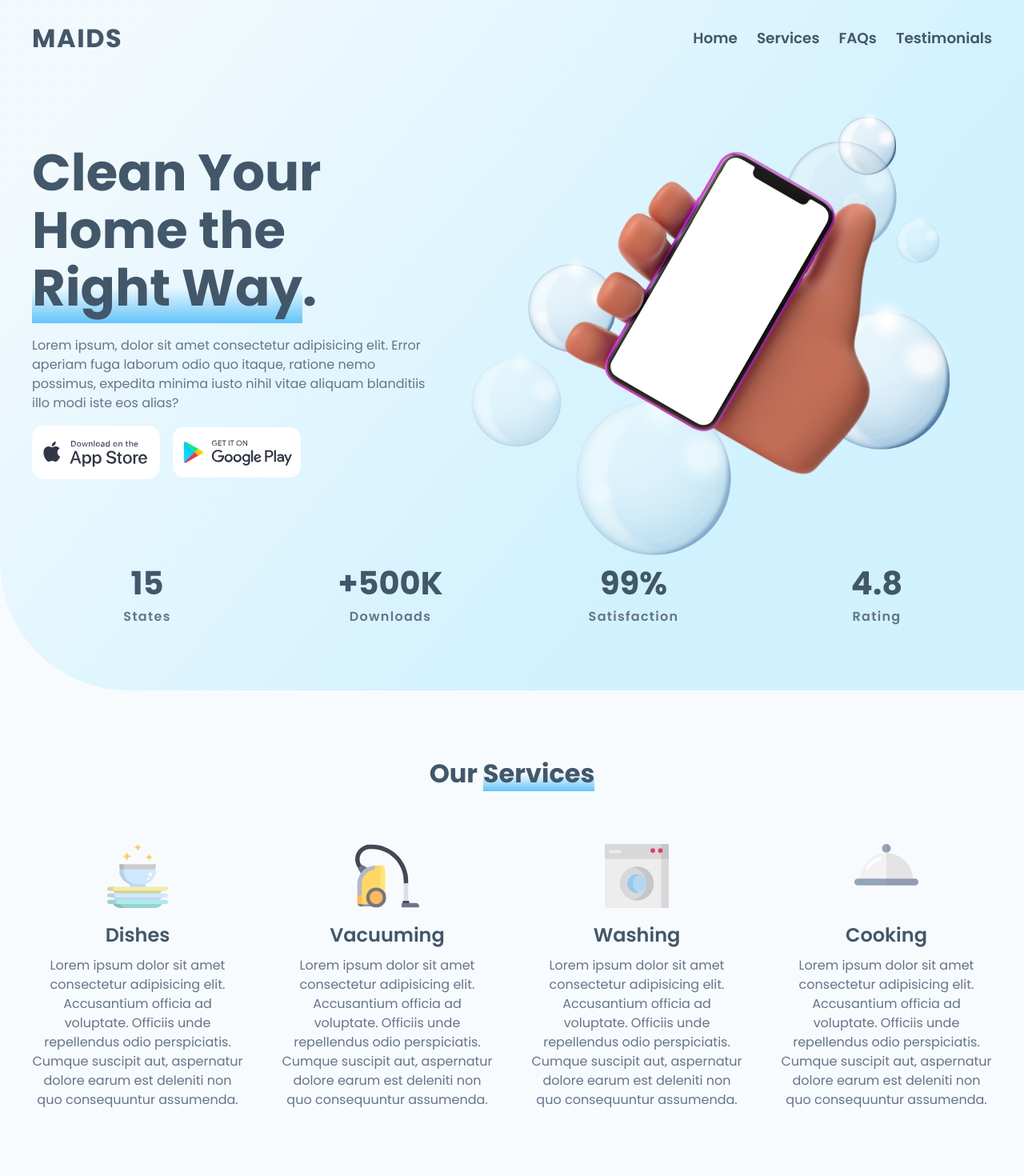
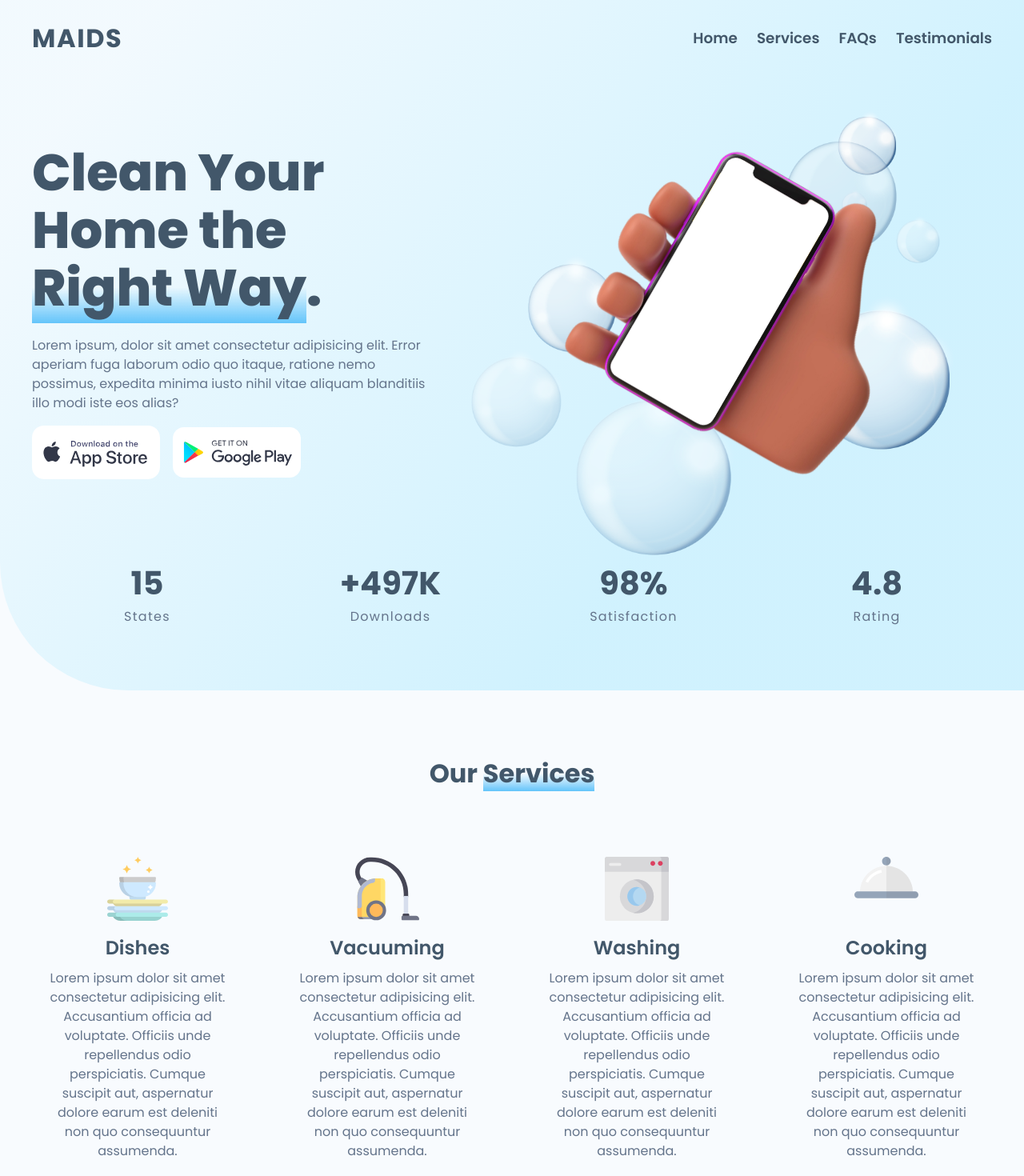
Before and after one commit to OthmanAhmed7/maids, a Next.js app: page / in a window 1280 px wide. Shown: the top 1470 px of the page at 80% size. Built offline with nearby package versions, Linux system fonts and the light colour scheme.

Commit message:
Add files via upload

```diff
--- a/components/Accordion.jsx
+++ b/components/Accordion.jsx
@@ -13,7 +13,11 @@ const Accordion = (props) => {
 
   return (
     <div>
-      <div className="max-w-[300px] md:max-w-[500px] lg:max-w-[800px] xl:px-0">
+      <div
+        data-aos="fade-right"
+        data-aos-duration="700"
+        className="max-w-[300px] md:max-w-[500px] lg:max-w-[800px] xl:px-0"
+      >
         <div
           className="flex items-center justify-between my-[1rem] cursor-pointer"
           onClick={toggle}
--- a/components/Faqs.jsx
+++ b/components/Faqs.jsx
@@ -14,6 +14,7 @@ const Faqs = () => {
             {paragraph.map((index) => (
               <Accordion
                 key={index}
+                duration={index}
                 answer={index.answer}
                 question={index.question}
                 toggle_faq={index.toggle_faq}
--- a/components/Header.jsx
+++ b/components/Header.jsx
@@ -33,16 +33,24 @@ const Header = () => {
         <nav className="hidden lg:block">
           <ul className="flex items-center gap-[1.5rem] text-[1.15rem] font-[600] text-main-font">
             <li>
-              <Link href="#home">Home</Link>
+              <Link href="#home" className="hover:underline">
+                Home
+              </Link>
             </li>
             <li>
-              <Link href="#service">Services</Link>
+              <Link href="#service" className="hover:underline">
+                Services
+              </Link>
             </li>
             <li>
-              <Link href="#faq">FAQs</Link>
+              <Link href="#faq" className="hover:underline">
+                FAQs
+              </Link>
             </li>
             <li>
-              <Link href="#testimonial">Testimonials</Link>
+              <Link href="#testimonial" className="hover:underline">
+                Testimonials
+              </Link>
             </li>
           </ul>
         </nav>
@@ -58,7 +66,7 @@ const Header = () => {
       </div>
 
       {toggle && (
-        <div className="fixed right-0 top-0 pt-[6rem] pr-[5rem] pl-[1rem] shadow-xl bg-white h-[100vh] w-[50%] z-[80]">
+        <div className="fixed right-0 top-0 pt-[6rem] pr-[5rem] pl-[1rem] shadow-xl bg-gradient h-[100vh] w-[50%] z-[80]">
           <nav>
             <ul className=" text-[1.5rem] font-[600] text-main-font">
               <li className="mb-[1rem]">
--- a/components/Hero.jsx
+++ b/components/Hero.jsx
@@ -1,16 +1,32 @@
-import React from "react";
+"use client";
+
+import React, { useEffect } from "react";
 import Image from "next/image";
+import Aos from "aos";
+import "aos/dist/aos.css";
 
 const Hero = () => {
+  useEffect(() => {
+    Aos.init();
+  });
   return (
     <section>
       <div className="max-w-[1200px] mx-auto flex items-center justify-between pb-[3rem] pt-[2rem] flex-col md:flex-row px-[2rem] xl:px-0">
         <div>
-          <h1 className="text-[3.4rem] md:text-[3rem] md:leading-[3.5rem] lg:text-[4rem] max-w-[650px] font-[700] text-main-font lg:leading-[4.5rem] mb-[1.5rem]">
+          <h1
+            data-aos="fade-down"
+            data-aos-duration="1300"
+            className="text-[3.4rem] md:text-[3rem] md:leading-[3.5rem] lg:text-[4rem] max-w-[650px] font-[800] text-main-font lg:leading-[4.5rem] mb-[1.5rem]"
+          >
             Clean Your Home the <span className="highlight">Right Way</span>.
           </h1>
 
-          <p className="text-slate-500 max-w-[600px] mb-[1rem]">
+          <p
+            data-aos="fade-up"
+            data-aos-duration="1300"
+            data-aos-delay="200"
+            className="text-slate-500 max-w-[600px] mb-[1rem]"
+          >
             Lorem ipsum, dolor sit amet consectetur adipisicing elit. Error
             aperiam fuga laborum odio quo itaque, ratione nemo possimus,
             expedita minima iusto nihil vitae aliquam blanditiis illo modi iste
@@ -24,6 +40,7 @@ const Hero = () => {
                 width={160}
                 height={160}
                 alt="app store image"
+                className="transition duration-300 ease-in-out hover:scale-110"
               />
             </button>
 
@@ -33,6 +50,7 @@ const Hero = () => {
                 width={160}
                 height={160}
                 alt="google play image"
+                className="transition duration-300 ease-in-out hover:scale-110"
               />
             </button>
           </div>
@@ -48,6 +66,8 @@ const Hero = () => {
           />
 
           <Image
+            data-aos="zoom-in"
+            data-aos-duration="1300"
             src="/img/bubble.png"
             width={700}
             height={700}
--- a/components/Numbers.jsx
+++ b/components/Numbers.jsx
@@ -1,48 +1,70 @@
 "use client";
 
-import React from "react";
+import React, { useState } from "react";
 import CountUp from "react-countup";
+import ScrollTrigger from "react-scroll-trigger";
 
 const Numbers = () => {
+  const [counterTrigger, setCounterTrigger] = useState(false);
+
   return (
     <section>
+      <ScrollTrigger
+        onEnter={() => setCounterTrigger(true)}
+        onExit={() => setCounterTrigger(false)}
+      >
         <div className="max-w-[1200px] mx-auto grid grid-cols-2 md:grid-cols-4 gap-[1rem] items-center justify-around pb-[5rem]">
           <div className="flex flex-col items-center">
+            {counterTrigger && (
               <h1 className="text-[2.5rem] font-[700] text-main-font">
-            <CountUp start={0} end={15}></CountUp>
+                <CountUp duration={4} start={0} end={15}></CountUp>
               </h1>
-          <h1 className="font-[600] text-slate-500 tracking-[.08rem]">
+            )}
+            <h1 className="font-[500] text-slate-500 tracking-[.08rem]">
               States
             </h1>
           </div>
 
           <div className="flex flex-col items-center">
+            {counterTrigger && (
               <h1 className="text-[2.5rem] font-[700] text-main-font">
-            +<CountUp start={0} end={500}></CountUp>K
+                +<CountUp duration={4} start={0} end={500}></CountUp>K
               </h1>
-          <h1 className="font-[600] text-slate-500 tracking-[.08rem]">
+            )}
+            <h1 className="font-[500] text-slate-500 tracking-[.08rem]">
               Downloads
             </h1>
           </div>
 
           <div className="flex flex-col items-center">
+            {counterTrigger && (
               <h1 className="text-[2.5rem] font-[700] text-main-font">
-            <CountUp start={0} end={99}></CountUp>%
+                <CountUp duration={4} start={0} end={99}></CountUp>%
               </h1>
-          <h1 className="font-[600] text-slate-500 tracking-[.08rem]">
+            )}
+            <h1 className="font-[500] text-slate-500 tracking-[.08rem]">
               Satisfaction
             </h1>
           </div>
 
           <div className="flex flex-col items-center">
+            {counterTrigger && (
               <h1 className="text-[2.5rem] font-[700] text-main-font">
-            <CountUp start={0} end={4.8} decimal="." decimals={1}></CountUp>
+                <CountUp
+                  duration={4}
+                  start={0}
+                  end={4.8}
+                  decimal="."
+                  decimals={1}
+                ></CountUp>
               </h1>
-          <h1 className="font-[600] text-slate-500 tracking-[.08rem]">
+            )}
+            <h1 className="font-[500] text-slate-500 tracking-[.08rem]">
               Rating
             </h1>
           </div>
         </div>
+      </ScrollTrigger>
     </section>
   );
 };
--- a/components/Services.jsx
+++ b/components/Services.jsx
@@ -10,7 +10,7 @@ const Services = () => {
         </h1>
 
         <div className="grid grid-cols-1 md:grid-cols-2 lg:grid-cols-4 items-center justify-between gap-[3rem] mt-[4rem]">
-          <div className="flex flex-col items-center max-w-[265px]">
+          <div className="flex flex-col items-center max-w-[265px] hover:shadow-lg p-[1rem] rounded-[.8rem] transition ease-in-out duration-500 hover:scale-110">
             <Image src="/img/dishes.svg" width={80} height={80} alt="dishes" />
 
             <h1 className="mt-[1rem] text-[1.5rem] font-[600] text-main-font">
@@ -25,7 +25,7 @@ const Services = () => {
             </p>
           </div>
 
-          <div className="flex flex-col items-center max-w-[265px]">
+          <div className="flex flex-col items-center max-w-[265px] hover:shadow-lg p-[1rem] rounded-[.8rem] transition ease-in-out duration-500 hover:scale-110">
             <Image src="/img/vacuum.svg" width={80} height={80} alt="vacuum" />
 
             <h1 className="mt-[1rem] text-[1.5rem] font-[600] text-main-font">
@@ -40,7 +40,7 @@ const Services = () => {
             </p>
           </div>
 
-          <div className="flex flex-col items-center max-w-[265px]">
+          <div className="flex flex-col items-center max-w-[265px] hover:shadow-lg p-[1rem] rounded-[.8rem] transition ease-in-out duration-500 hover:scale-110">
             <Image
               src="/img/washing.svg"
               width={80}
@@ -60,7 +60,7 @@ const Services = () => {
             </p>
           </div>
 
-          <div className="flex flex-col items-center max-w-[265px]">
+          <div className="flex flex-col items-center max-w-[265px] hover:shadow-lg p-[1rem] rounded-[.8rem] transition ease-in-out duration-500 hover:scale-110">
             <Image
               src="/img/cooking.svg"
               width={80}
--- a/package.json
+++ b/package.json
@@ -9,11 +9,13 @@
     "lint": "next lint"
   },
   "dependencies": {
+    "aos": "^2.3.4",
     "next": "14.2.3",
     "react": "^18",
     "react-countup": "^6.5.3",
     "react-dom": "^18",
-    "react-icons": "^5.2.1"
+    "react-icons": "^5.2.1",
+    "react-scroll-trigger": "^0.6.14"
   },
   "devDependencies": {
     "eslint": "^8",
```
Also changed, not shown: components/Explore.jsx (+15 -2 lines), components/Last.jsx (+28 -4 lines), components/Testimonials.jsx (+5 -5 lines), 1 other file (tests, documents, lock files or other folders). Lines whose indentation alone changed are shown as unchanged.
